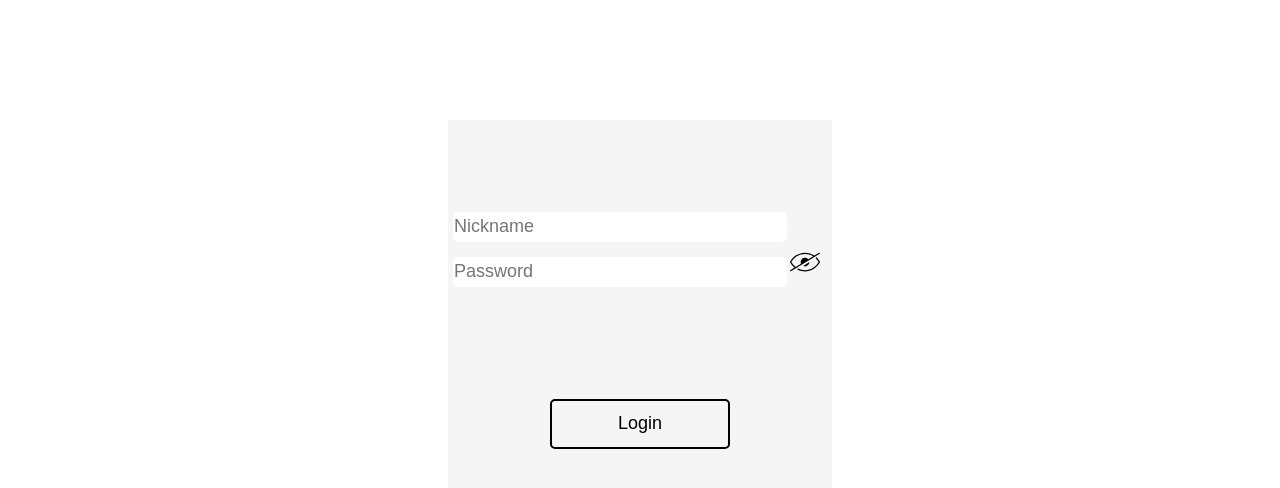
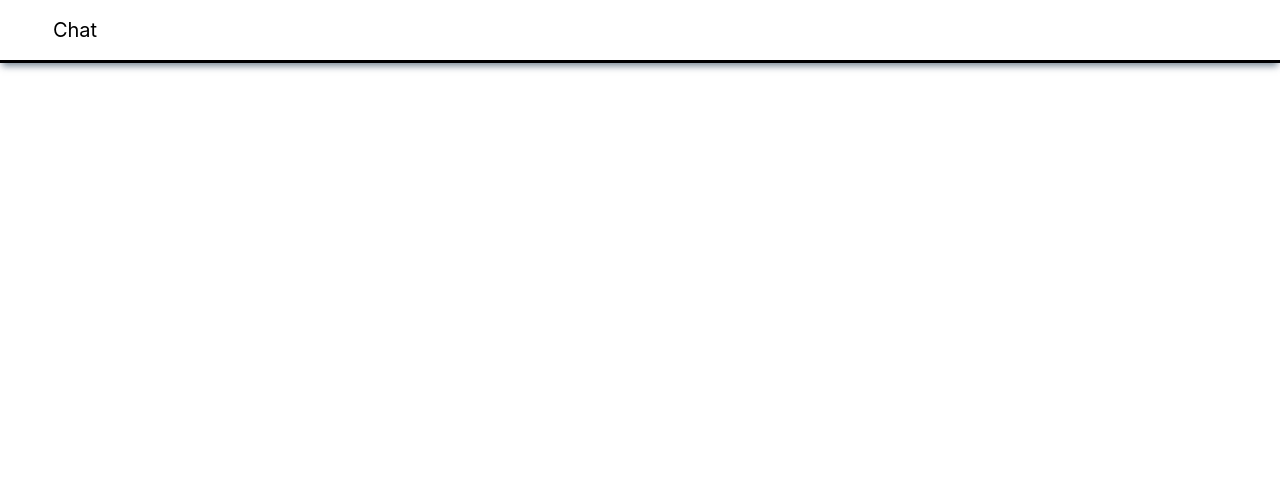
Before and after one commit to DanilErem/Forum, a React (Create React App) app in the folder frontend/: page / in a window 1280 px wide. Shown: the top 488 px of the page. Built offline with nearby package versions, Linux system fonts and the light colour scheme.

Commit message:
Update App.js

```diff
--- a/frontend/src/App.js
+++ b/frontend/src/App.js
@@ -2,10 +2,12 @@ import './App.css';
 import Regestration from "./Regestration/Regestration";
 import React from "react";
 import store from "./store/store";
+import Navbar from "./Navbar/Navbar";
 function App() {
   return (
     <div className="App">
-      <Regestration dispatch={store.dispatch} state={store.getState().registrationPage}/>
+      {/*<Regestration dispatch={store.dispatch} state={store.getState().registrationPage}/>*/}
+      <Navbar/>
     </div>
   );
 }
```
